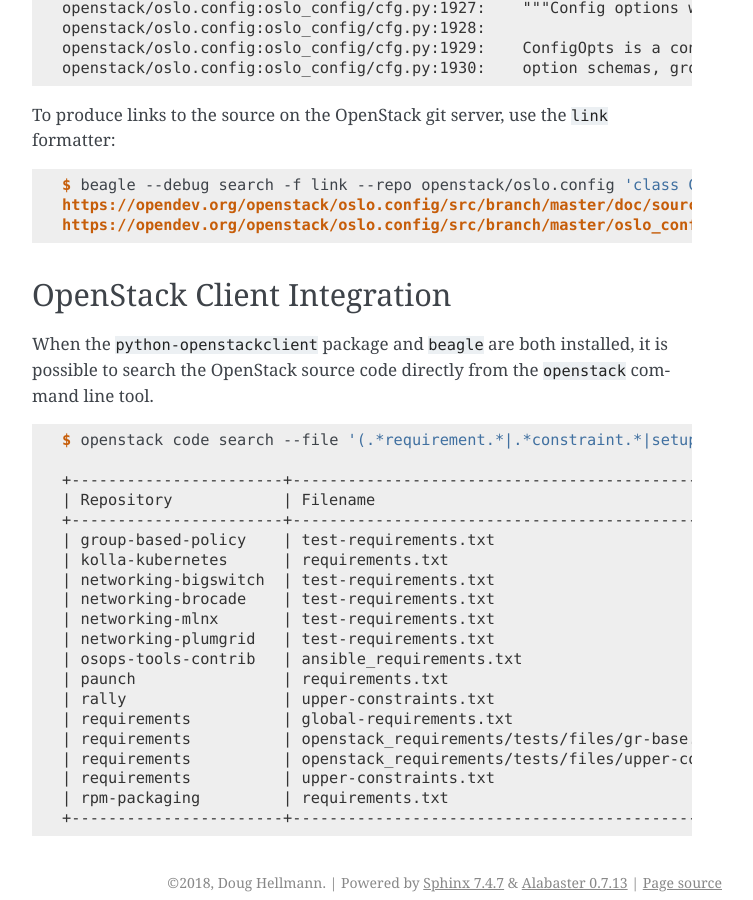
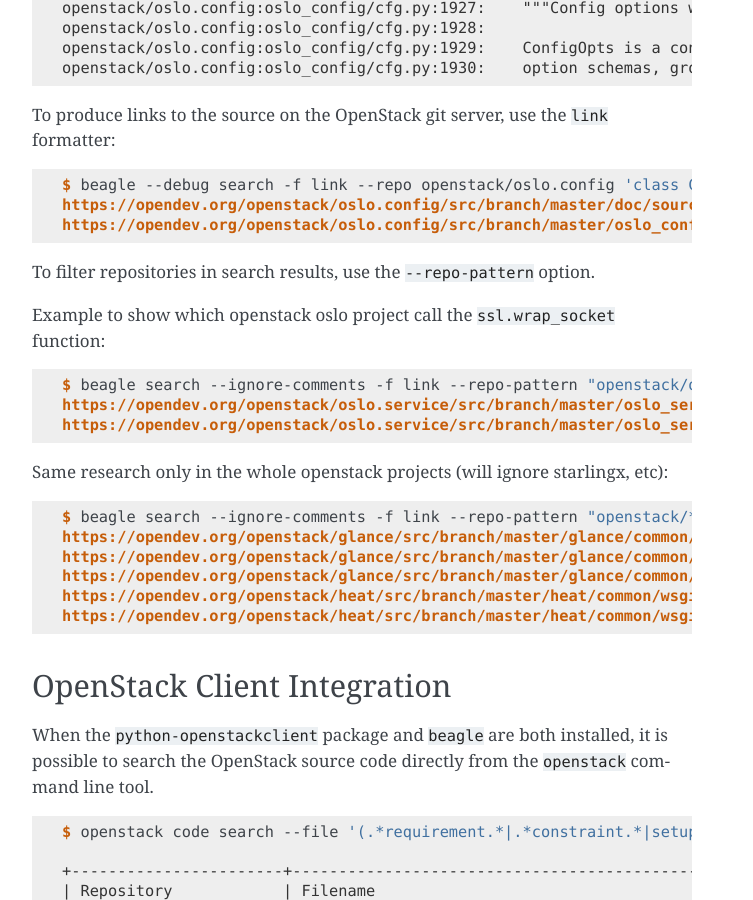
Before and after one commit to beaglecli/beagle, a Sphinx documentation site: the page built from doc/source/user/index.rst, in a window 1280 px wide and 900 px high, scrolled down 1099 px. Shown: the whole window, without its empty margins (388-1141 px from the left). Built offline with Sphinx 7.4.7, drawn with Linux system fonts in a browser that asks for light colours.

Commit message:
Add repo-pattern usages examples in the doc

```diff
--- a/doc/source/user/index.rst
+++ b/doc/source/user/index.rst
@@ -70,7 +70,28 @@
    https://opendev.org/openstack/oslo.config/src/branch/master/doc/source/reference/configuration-files.rst#n10 : class ConfigOpts(object):
    https://opendev.org/openstack/oslo.config/src/branch/master/oslo_config/cfg.py#n1925 : class ConfigOpts(abc.Mapping):
 
+To filter repositories in search results, use the ``--repo-pattern`` option.
 
+Example to show which openstack oslo project call the ``ssl.wrap_socket``
+function:
+
+.. code-block:: console
+
+   $ beagle search --ignore-comments -f link --repo-pattern "openstack/oslo.*" 'ssl.wrap_socket'
+   https://opendev.org/openstack/oslo.service/src/branch/master/oslo_service/sslutils.py#n104 : return ssl.wrap_socket(sock, **ssl_kwargs)  # nosec
+   https://opendev.org/openstack/oslo.service/src/branch/master/oslo_service/tests/test_sslutils.py#n81 : @mock.patch("ssl.wrap_socket")
+
+Same research only in the whole openstack projects
+(will ignore starlingx, etc):
+
+.. code-block:: console
+
+   $ beagle search --ignore-comments -f link --repo-pattern "openstack/*" 'ssl.wrap_socket'
+   https://opendev.org/openstack/glance/src/branch/master/glance/common/client.py#n124 : ssl.wrap_socket(), which forces SSL to check server certificate against
+   https://opendev.org/openstack/glance/src/branch/master/glance/common/client.py#n133 : self.sock = ssl.wrap_socket(sock, self.key_file, self.cert_file,
+   https://opendev.org/openstack/glance/src/branch/master/glance/common/client.py#n136 : self.sock = ssl.wrap_socket(sock, self.key_file, self.cert_file,
+   https://opendev.org/openstack/heat/src/branch/master/heat/common/wsgi.py#n239 : ssl.wrap_socket if conf specifies cert_file
+   https://opendev.org/openstack/heat/src/branch/master/heat/common/wsgi.py#n414 : self.sock = ssl.wrap_socket(self._sock,
 
 OpenStack Client Integration
 ============================
```
